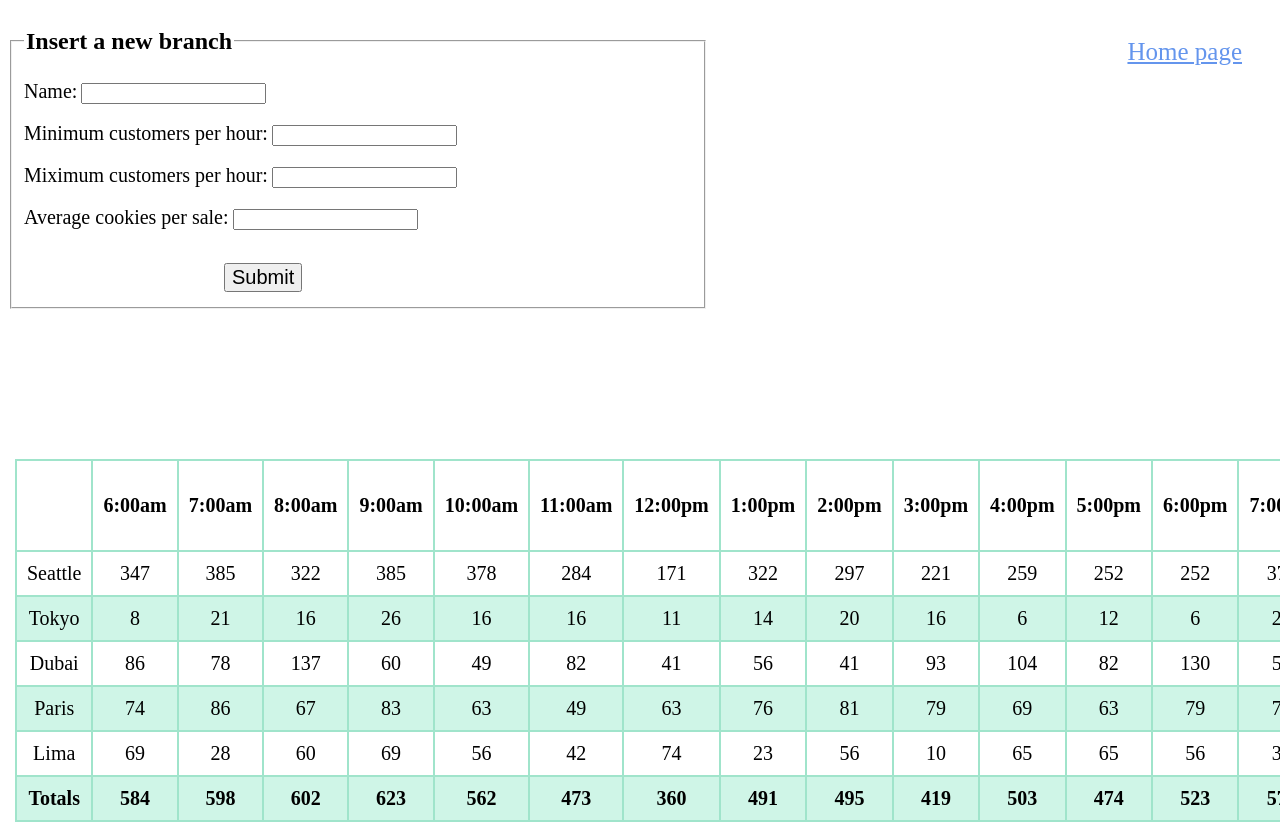
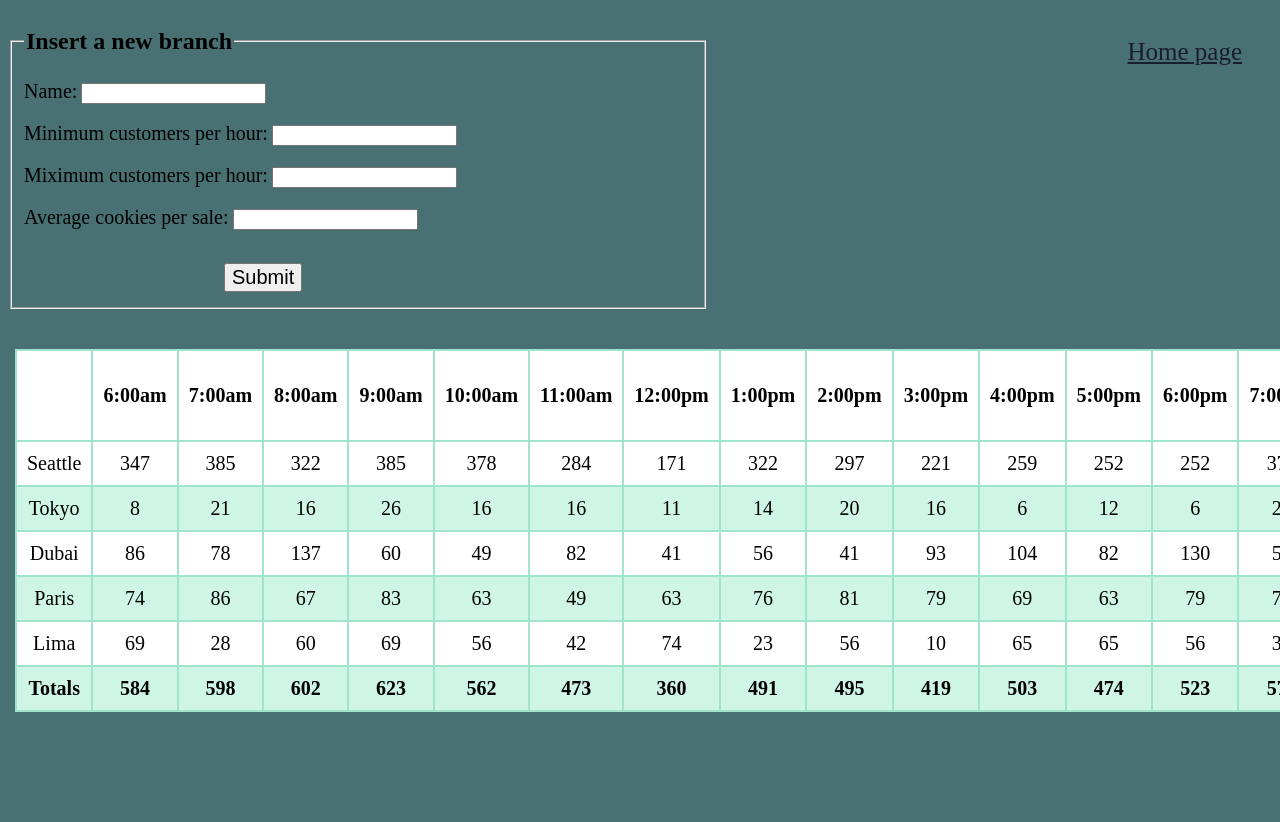
Before and after one commit to Mahmoud-Almohammad/cookie-stand, a plain HTML site: page sales.html in a window 1280 px wide. Shown: the top 822 px of the page. After the commit the page ends 800 px from the top, so only its background shows below. Drawn offline with Linux system fonts and the light colour scheme.

Commit message:
checking

```diff
--- a/css/sales.css
+++ b/css/sales.css
@@ -1,9 +1,14 @@
+html{
+background: #497174;
+}
+
 table{
     border-collapse: collapse;
     text-align: center;
     position: relative;
     left: 7px;
-    top: 150px;
+    top: 40px;
+    background: #fff;
 }
 
 td, th {
@@ -21,7 +26,7 @@ a {
     float: right;
     padding-right: 30px;
     padding-top: 30px;
-    color:cornflowerblue;
+    color: #181D31;;
 }
 
 form {
```
